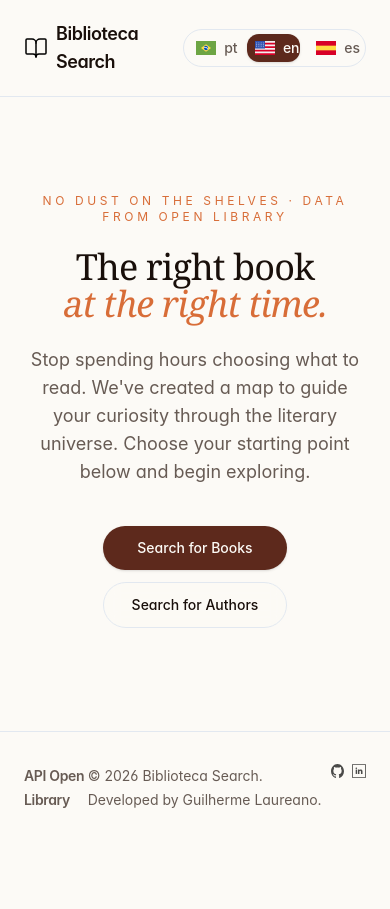
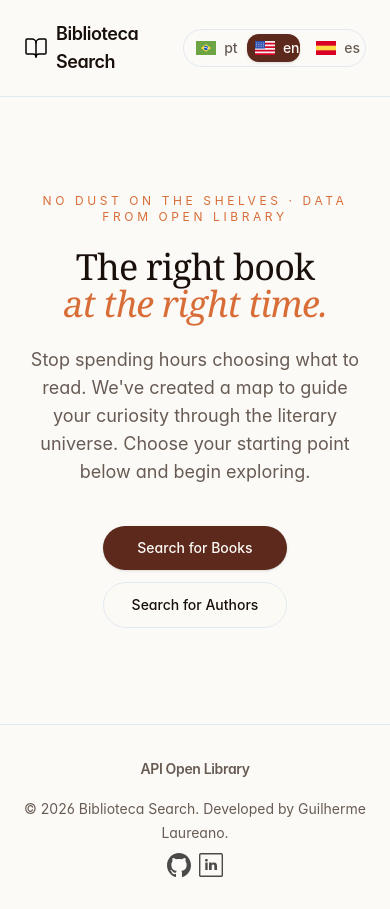
Before and after one commit to guilaureano/open-library-front, a React (Vite) app: page / in a window 390 px wide. Before the commit the page ends 844 px from the top, so only its background shows below. Built offline with nearby package versions, Linux system fonts and the light colour scheme; no server answers.

Commit message:
fix: adjusts component footer css layout

```diff
--- a/src/shared/components/Footer.tsx
+++ b/src/shared/components/Footer.tsx
@@ -8,30 +8,46 @@ export const Footer = () => {
 
   return (
     <footer className="border-t border-border">
-      <div className="mx-auto max-w-6xl px-6 py-8 text-sm text-muted-foreground flex justify-between">
-        <span className="font-display font-semibold tracking-tight leading-6">
-          <a href={ENV.API_URL} target="_blank">
+      <div className="mx-auto max-w-6xl px-6 py-8 text-sm text-muted-foreground flex flex-col items-center gap-4 sm:flex-row sm:justify-between sm:gap-0">
+        <span className="font-display font-semibold tracking-tight leading-6 text-center sm:text-left">
+          <a href={ENV.API_URL} target="_blank" rel="noreferrer">
             {t('footer.text1')}
           </a>
         </span>
-        <div className="flex gap-2">
-          <span className="items-end leading-6">{t('footer.text2')}</span>
-          <a href={ENV.GITHUB_PROFILE} target="_blank">
+
+        <div className="flex flex-wrap justify-center items-center gap-2">
+          <span className="leading-6 text-center">{t('footer.text2')}</span>
+          <div className="flex flex-row gap-2">
+            <a
+              href={ENV.GITHUB_PROFILE}
+              target="_blank"
+              rel="noreferrer"
+              className="flex items-center"
+            >
               <img
-              className="opacity-70"
+                className="opacity-70 transition-opacity hover:opacity-100"
                 height={24}
                 width={24}
                 src={GitHubIcon}
+                alt="GitHub"
               />
             </a>
-          <a href={ENV.LINKEDIN_PROFILE} target="_blank">
+
+            <a
+              href={ENV.LINKEDIN_PROFILE}
+              target="_blank"
+              rel="noreferrer"
+              className="flex items-center"
+            >
               <img
-              className="opacity-70"
+                className="opacity-70 transition-opacity hover:opacity-100"
                 height={24}
                 width={24}
                 src={LinkdinIcon}
+                alt="LinkedIn"
               />
             </a>
+          </div>
         </div>
       </div>
     </footer>
```
Lines whose indentation alone changed are shown as unchanged.
